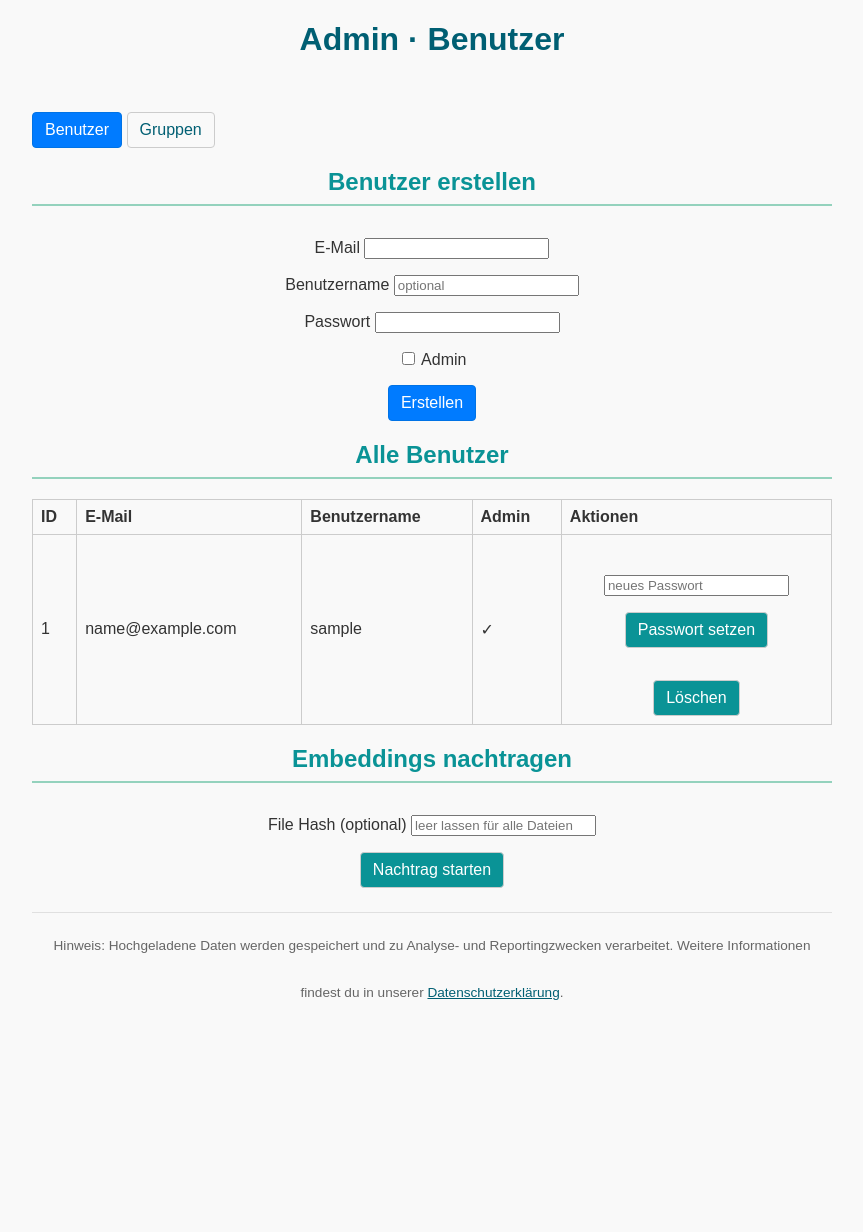
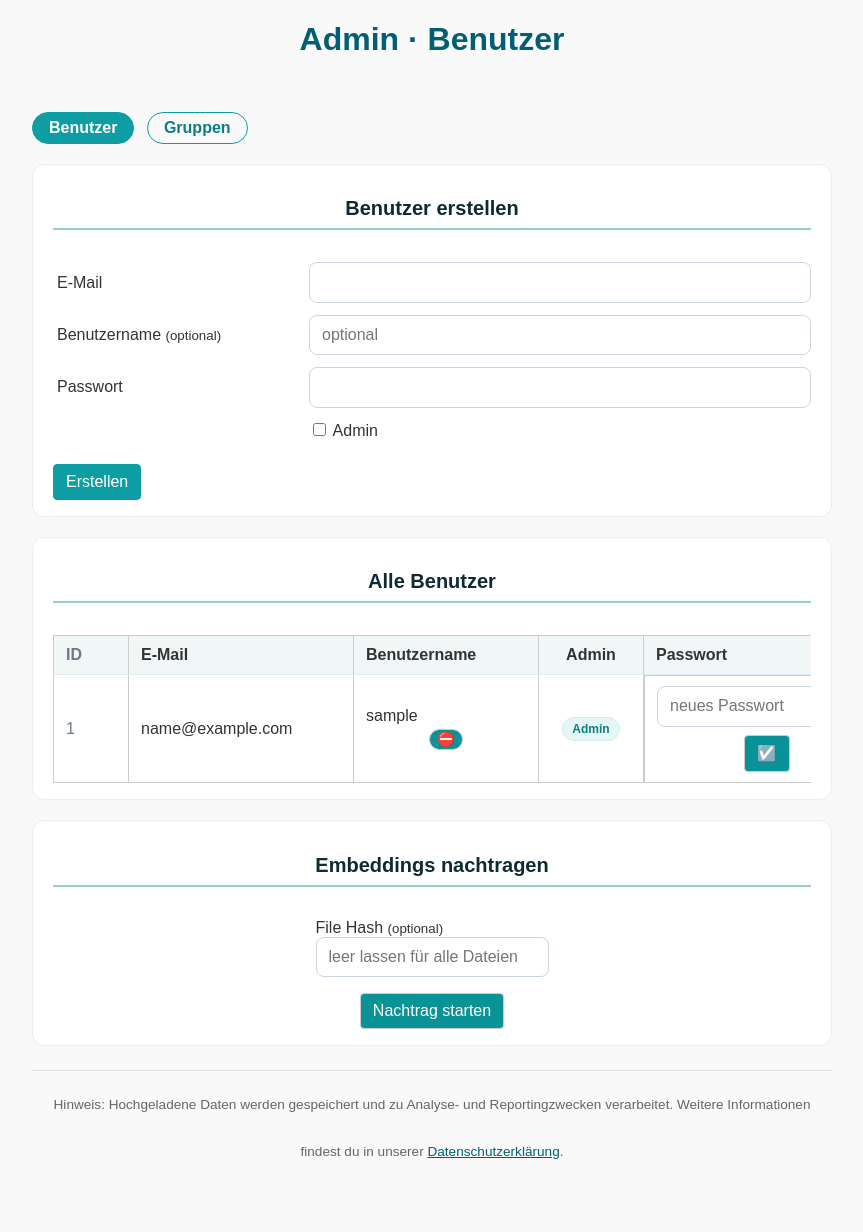
Before and after one commit to mpfechner/data-botti, a Flask app: page /admin/users in a window 1280 px wide. Shown: the part 170-1402 px from the top of the page, without its empty margins (208-1071 px from the left). Before the commit the page ends 1170 px from the top, so only its background shows below. Run offline with Flask 3, Linux system fonts and the light colour scheme; the visitor is signed in with stand-in values (Sample User, id 1); some libraries are stand-ins or nearby versions.

Commit message:
style: unify visual design across admin and search pages
- Applied consistent DataBotti green button style to search form
- Modernized dropdowns with Bootstrap-style .form-select
- Unified input and select styling via shared rules in style.css
- Updated admin_groups.html to match admin_users.html layout and look
- Improved readability and alignment for tables and forms

```diff
--- a/static/style.css
+++ b/static/style.css
@@ -524,3 +524,99 @@ a:hover {
           box-shadow: .2em -.2em 0 0 currentcolor;
         }
       }
+
+/* ==========================
+   Admin (users/groups) styling
+   Moved from inline <style> in admin templates
+   ========================== */
+
+:root {
+  --db-teal: #0f9da4;
+  --db-teal-700: #0b7e84;
+  --db-bg: #f7f9fb;
+}
+
+/* Primary button in brand teal (global) */
+.btn-primary {
+  background-color: var(--db-teal);
+  border-color: var(--db-teal);
+  color: #fff;
+}
+.btn-primary:hover {
+  background-color: var(--db-teal-700);
+  border-color: var(--db-teal-700);
+  color: #fff;
+}
+
+/* Switch buttons (Benutzer / Gruppen) */
+.btn-switch .btn { margin-right: .5rem; border-radius: 999px; padding: .375rem 1rem; font-weight: 600; }
+.btn-db { background-color: var(--db-teal); border: 1px solid var(--db-teal); color: #fff; }
+.btn-db:hover { background-color: var(--db-teal-700); border-color: var(--db-teal-700); color: #fff; }
+.btn-db-outline { background-color: transparent; border: 1px solid var(--db-teal); color: var(--db-teal-700); }
+.btn-db-outline:hover { background-color: var(--db-teal); color: #fff; }
+
+.username-cell { text-align: center; }
+.username-text { font-weight: 500; margin-bottom: .25rem; }
+.card .table-responsive { width: 100%; overflow-x: auto; }
+.table { width: 100%; table-layout: fixed; }
+
+/* Cards & headings */
+.card { border: 1px solid #e8eef3; border-radius: 12px; background: #fff; padding: 1rem 1.25rem; margin: 1.25rem 0; overflow: hidden; }
+.card-title { font-size: 1.25rem; font-weight: 600; color: #0c2b33; margin-bottom: 1rem; }
+.muted { color: #7a8a97; }
+
+/* Two-column form for create-user */
+.form-grid { display: grid; grid-template-columns: 240px minmax(320px, 520px); column-gap: 16px; row-gap: 12px; align-items: center; }
+.form-grid .form-label { text-align: left; margin: 0; padding-left: .25rem; }
+.form-grid .form-check { margin: 0; }
+.form-grid .form-actions { grid-column: 1 / -1; margin-top: .75rem; }
+.form-grid .form-control { width: 100%; }
+
+/* Users table polish */
+.table thead th { background: #f1f6f7; font-weight: 600; border-bottom-color: #e1eaee; }
+.table thead th { white-space: nowrap; }
+.table th, .table td { padding: .625rem .75rem; vertical-align: middle; word-break: break-word; }
+.table tbody tr:hover { background: #fafcfd; }
+.table td:nth-child(1), .table th:nth-child(1) { width: 50px; color: #6b7a86; }
+.table td:nth-child(2), .table th:nth-child(2) { width: 200px; }
+.table td:nth-child(3), .table th:nth-child(3) { width: 160px; }
+.table td:nth-child(4), .table th:nth-child(4) { width: 80px; text-align: center; }
+.table td:nth-child(5), .table th:nth-child(5) { width: 220px; min-width: 200px; white-space: normal; }
+
+/* Action cell layout (right column) */
+.action-cell { display: flex; flex-direction: column; align-items: flex-end; justify-content: flex-start; gap: .5rem; }
+.action-cell .inline-form { display: flex; align-items: center; justify-content: flex-end; gap: .5rem; margin: 0; width: 100%; }
+.action-cell .inline-form input.form-control { width: 12rem; max-width: 100%; }
+
+/* Inline delete icon next to username */
+.name-delete-form { display: flex; justify-content: center; margin-top: .25rem; }
+.name-delete-btn { display: inline-flex; align-items: center; justify-content: center; padding: .125rem .45rem; line-height: 1; font-size: .9rem; border-radius: 999px; }
+
+/* Soft badges for Admin column */
+.badge-pill { display: inline-block; padding: .25rem .6rem; border-radius: 999px; font-size: .75rem; font-weight: 600; }
+
+.badge-soft-success { background: #e6f6f4; color: var(--db-teal-700); border: 1px solid #cfecea; }
+.badge-soft-muted { background: #f2f5f7; color: #6b7a86; border: 1px solid #e2e8ee; }
+
+/* --- Unified form controls (inputs & selects) --- */
+.form-control, .form-select {
+  display: block;
+  width: 100%;
+  padding: .5rem .75rem;
+  border: 1px solid #cbd5e1;
+  border-radius: 8px;
+  background: #fff;
+  font: inherit;
+  line-height: 1.4;
+  min-height: 2.5rem;
+  box-sizing: border-box;
+}
+
+.form-control:focus, .form-select:focus {
+  outline: none;
+  border-color: var(--db-teal);
+  box-shadow: 0 0 0 3px rgba(15,157,164,.15);
+}
+
+/* Compact select for tight table cells if needed */
+.table .form-select { min-height: 2.25rem; padding: .375rem .625rem; }
--- a/templates/admin_users.html
+++ b/templates/admin_users.html
@@ -5,50 +5,49 @@
 <div class="container">
 
   <h1 class="page-title">Admin · Benutzer</h1>
-  <div class="button-group">
-    <a class="btn btn-primary" href="{{ url_for('admin.list_users') }}">Benutzer</a>
-    <a class="btn btn-secondary" href="{{ url_for('admin.list_groups') }}">Gruppen</a>
+  <div class="btn-switch mb-3">
+    <a class="btn btn-db" href="{{ url_for('admin.list_users') }}">Benutzer</a>
+    <a class="btn btn-db-outline" href="{{ url_for('admin.list_groups') }}">Gruppen</a>
   </div>
 
   <section class="card">
     <h2 class="card-title">Benutzer erstellen</h2>
-    <form method="post" action="{{ url_for('admin.create_user') }}" class="form form-horizontal">
+    <form method="post" action="{{ url_for('admin.create_user') }}" class="form">
       {{ csrf_field() }}
-      <div class="form-row">
-        <label for="email">E-Mail</label>
-        <input id="email" name="email" type="email" required>
-      </div>
-      <div class="form-row">
-        <label for="username">Benutzername</label>
-        <input id="username" name="username" type="text" placeholder="optional">
-      </div>
-      <div class="form-row">
-        <label for="password">Passwort</label>
-        <input id="password" name="password" type="password" required>
-      </div>
-      <div class="form-row">
-        <label class="checkbox">
-          <input type="checkbox" name="is_admin" value="1">
-          <span>Admin</span>
-        </label>
-      </div>
-      <div class="form-actions">
-        <button class="btn btn-primary" type="submit">Erstellen</button>
+      <div class="form-grid">
+        <label for="email" class="form-label">E-Mail</label>
+        <input id="email" name="email" type="email" class="form-control" required>
+
+        <label for="username" class="form-label">Benutzername <small class="text-muted">(optional)</small></label>
+        <input id="username" name="username" type="text" class="form-control" placeholder="optional">
+
+        <label for="password" class="form-label">Passwort</label>
+        <input id="password" name="password" type="password" class="form-control" required>
+
+        <div></div>
+        <div class="form-check">
+          <input class="form-check-input" type="checkbox" id="is_admin" name="is_admin" value="1">
+          <label class="form-check-label" for="is_admin">Admin</label>
+        </div>
+
+        <div class="form-actions">
+          <button class="btn btn-primary" type="submit">Erstellen</button>
+        </div>
       </div>
     </form>
   </section>
 
   <section class="card">
     <h2 class="card-title">Alle Benutzer</h2>
-    <div class="table-wrapper">
-      <table class="table">
+    <div class="table-responsive">
+      <table class="table table-hover align-middle">
         <thead>
           <tr>
             <th>ID</th>
             <th>E-Mail</th>
             <th>Benutzername</th>
             <th>Admin</th>
-            <th class="col-actions">Aktionen</th>
+            <th>Passwort</th>
           </tr>
         </thead>
         <tbody>
@@ -56,23 +55,31 @@
           <tr>
             <td>{{ u.id }}</td>
             <td>{{ u.email }}</td>
-            <td>{{ u.username or "—" }}</td>
-            <td>{% if u.is_admin %}✓{% else %}—{% endif %}</td>
-            <td class="actions">
+            <td class="username-cell">
+              <div class="username-text">{{ u.username or "—" }}</div>
+              <form method="post" action="{{ url_for('admin.delete_user', user_id=u.id) }}" class="inline-form name-delete-form" onsubmit="return confirm('Diesen Nutzer wirklich löschen?');">
+                {{ csrf_field() }}
+                <button class="btn btn-danger btn-sm name-delete-btn" type="submit" title="Benutzer löschen" aria-label="Benutzer löschen">⛔️</button>
+              </form>
+            </td>
+            <td>
+              {% if u.is_admin %}
+                <span class="badge-pill badge-soft-success">Admin</span>
+              {% else %}
+                <span class="badge-pill badge-soft-muted">—</span>
+              {% endif %}
+            </td>
+            <td class="action-cell">
               <form method="post" action="{{ url_for('admin.change_password', user_id=u.id) }}" class="inline-form">
                 {{ csrf_field() }}
-                <input name="password" type="password" placeholder="neues Passwort" required>
-                <button class="btn btn-secondary" type="submit">Passwort setzen</button>
-              </form>
-              <form method="post" action="{{ url_for('admin.delete_user', user_id=u.id) }}" class="inline-form" onsubmit="return confirm('Diesen Nutzer wirklich löschen?');">
-                {{ csrf_field() }}
-                <button class="btn btn-danger" type="submit">Löschen</button>
+                <input name="password" type="password" class="form-control d-inline-block" style="width: 14rem;" placeholder="neues Passwort" required>
+                <button class="btn btn-secondary" type="submit" title="Passwort setzen" aria-label="Passwort setzen">☑️</button>
               </form>
             </td>
           </tr>
           {% else %}
           <tr>
-            <td colspan="5" class="muted">Keine Benutzer gefunden.</td>
+            <td colspan="5" class="muted text-center">Keine Benutzer gefunden.</td>
           </tr>
           {% endfor %}
         </tbody>
@@ -84,8 +91,8 @@
     <form method="post" action="{{ url_for('admin.backfill_embeddings') }}" class="form">
       {{ csrf_field() }}
       <div class="form-row">
-        <label for="file_hash">File Hash (optional)</label>
-        <input id="file_hash" name="file_hash" type="text" placeholder="leer lassen für alle Dateien">
+        <label for="file_hash" class="form-label">File Hash <small class="text-muted">(optional)</small></label>
+        <input id="file_hash" name="file_hash" type="text" class="form-control" placeholder="leer lassen für alle Dateien">
       </div>
       <div class="form-actions">
         <button class="btn btn-warning" type="submit">Nachtrag starten</button>
--- a/templates/search.html
+++ b/templates/search.html
@@ -66,7 +66,7 @@
     </div>
 
     <div class="row" style="justify-content: flex-end;">
-      <button class="primary" type="submit">Senden</button>
+      <button class="btn btn-primary" type="submit">Senden</button>
     </div>
   </div>
 
```
Also changed, not shown: docker/01_schema.sql (deleted, +0 -129 lines), templates/admin_groups.html (+20 -20 lines).
